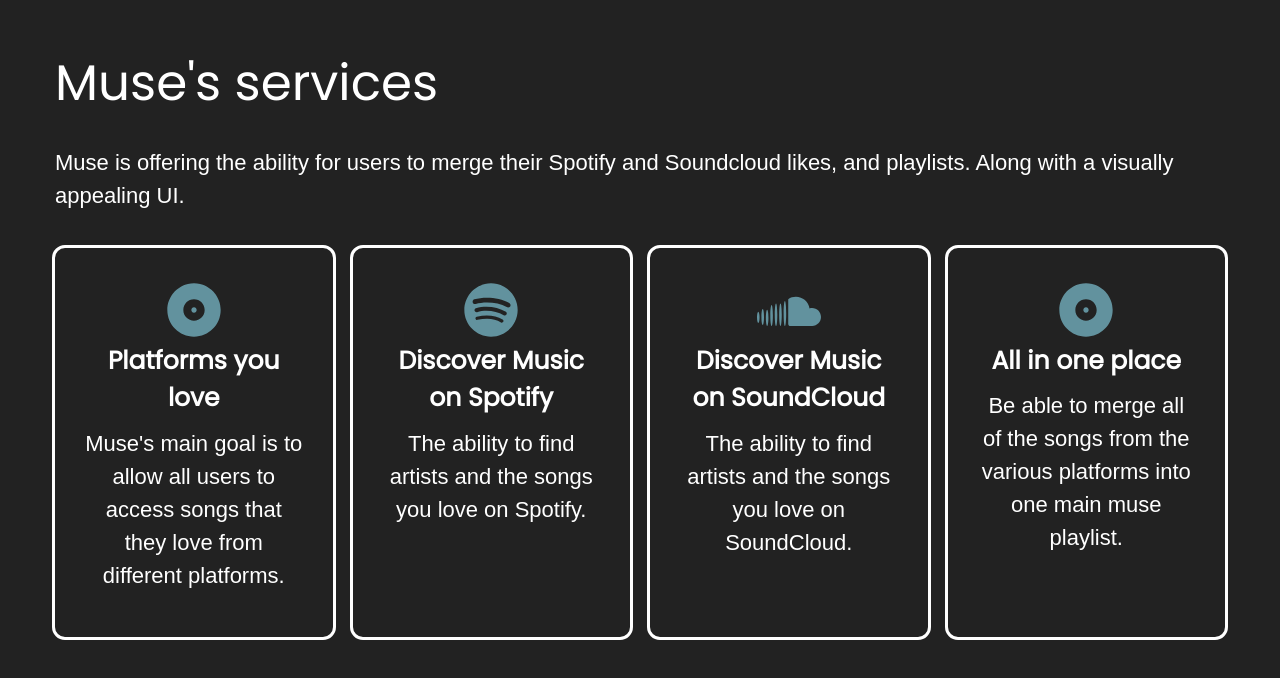
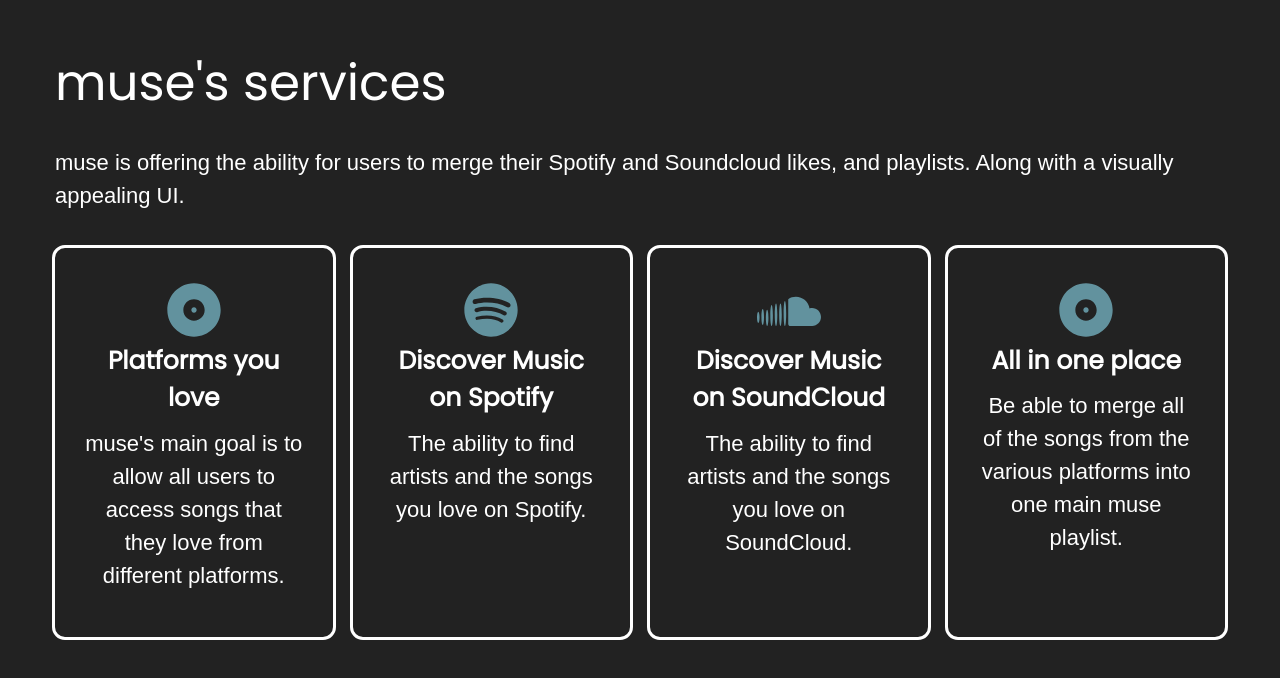
Before and after one commit to jbrov2/Muse-Redo, a React (Vite) app in the folder client/: page / in a window 1280 px wide. Shown: the part 2002-2680 px from the top of the page. Built offline with nearby package versions, Linux system fonts and the light colour scheme.

Commit message:
changed lettering size

```diff
--- a/client/src/components/landing_page/Services.jsx
+++ b/client/src/components/landing_page/Services.jsx
@@ -7,9 +7,9 @@
         <div className=" max-w-[1466px] mb-8 mx-4 xl:mx-auto rounded-[20px] px-6 xl:px-0 relative h-[368px] flex items-center xl:items-start">
           <div className="container mx-auto">
             <div className="services_top flex flex-col gap-8  xl:my-[60px]">
-              <h2 className="h2  xl:mb-0 text-left">Muse&apos;s services</h2>
+              <h2 className="h2  xl:mb-0 text-left">muse&apos;s services</h2>
               <p className="p xl:text-left max-w-2xl xl:max-w-none">
-                Muse is offering the ability for users to merge their Spotify
+                muse is offering the ability for users to merge their Spotify
                 and Soundcloud likes, and playlists. Along with a visually
                 appealing UI.
               </p>
@@ -26,7 +26,7 @@
                 <RiAlbumFill className="text-accent size-16 mx-auto" />
                 <h3 className="h3 mb-[10px] font-bold ">Platforms you love</h3>
                 <p className="font-light leading-normal max-w-[300px] ">
-                  Muse&apos;s main goal is to allow all users to access songs
+                  muse&apos;s main goal is to allow all users to access songs
                   that they love from different platforms.
                 </p>
               </div>
```
